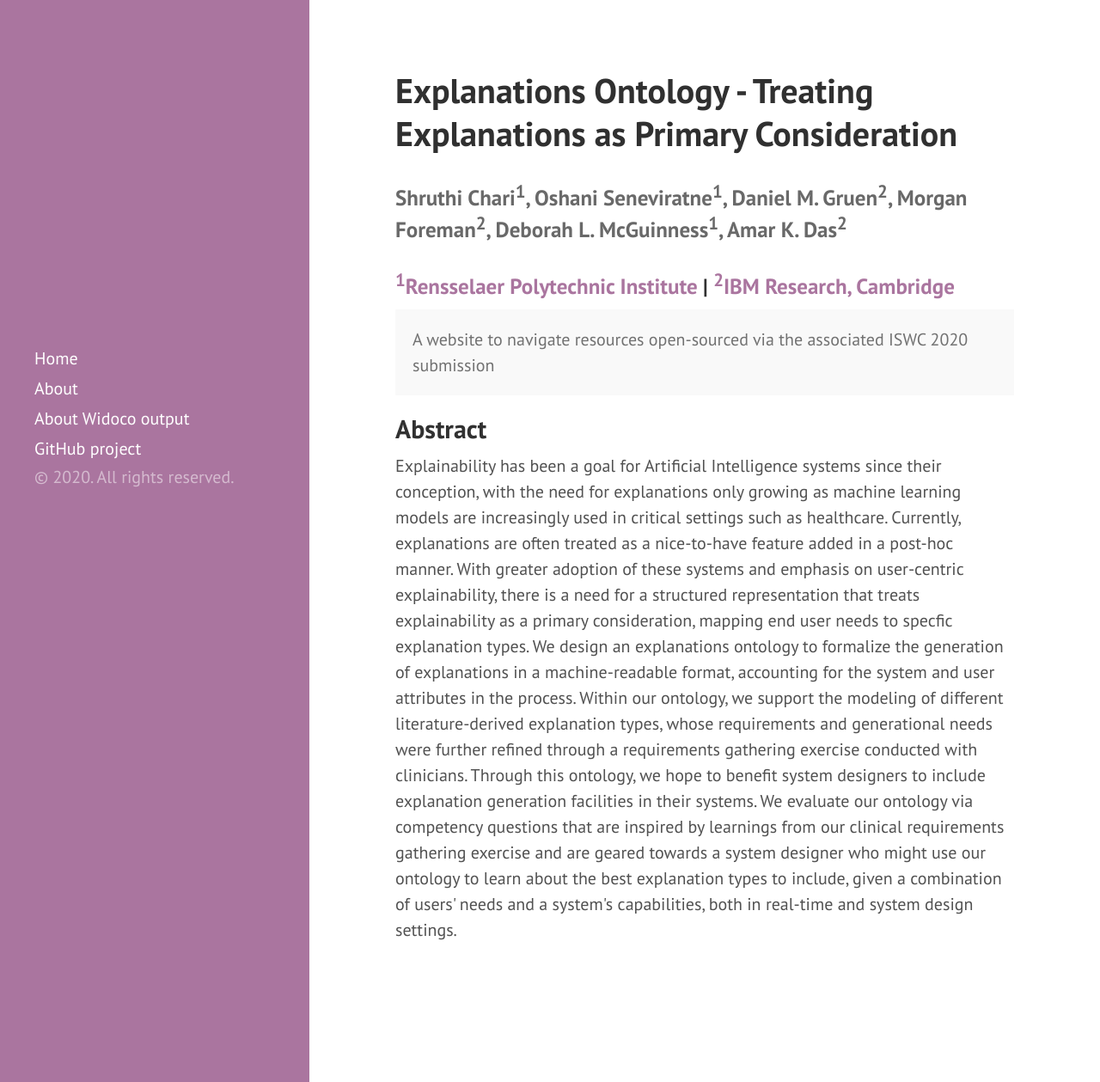
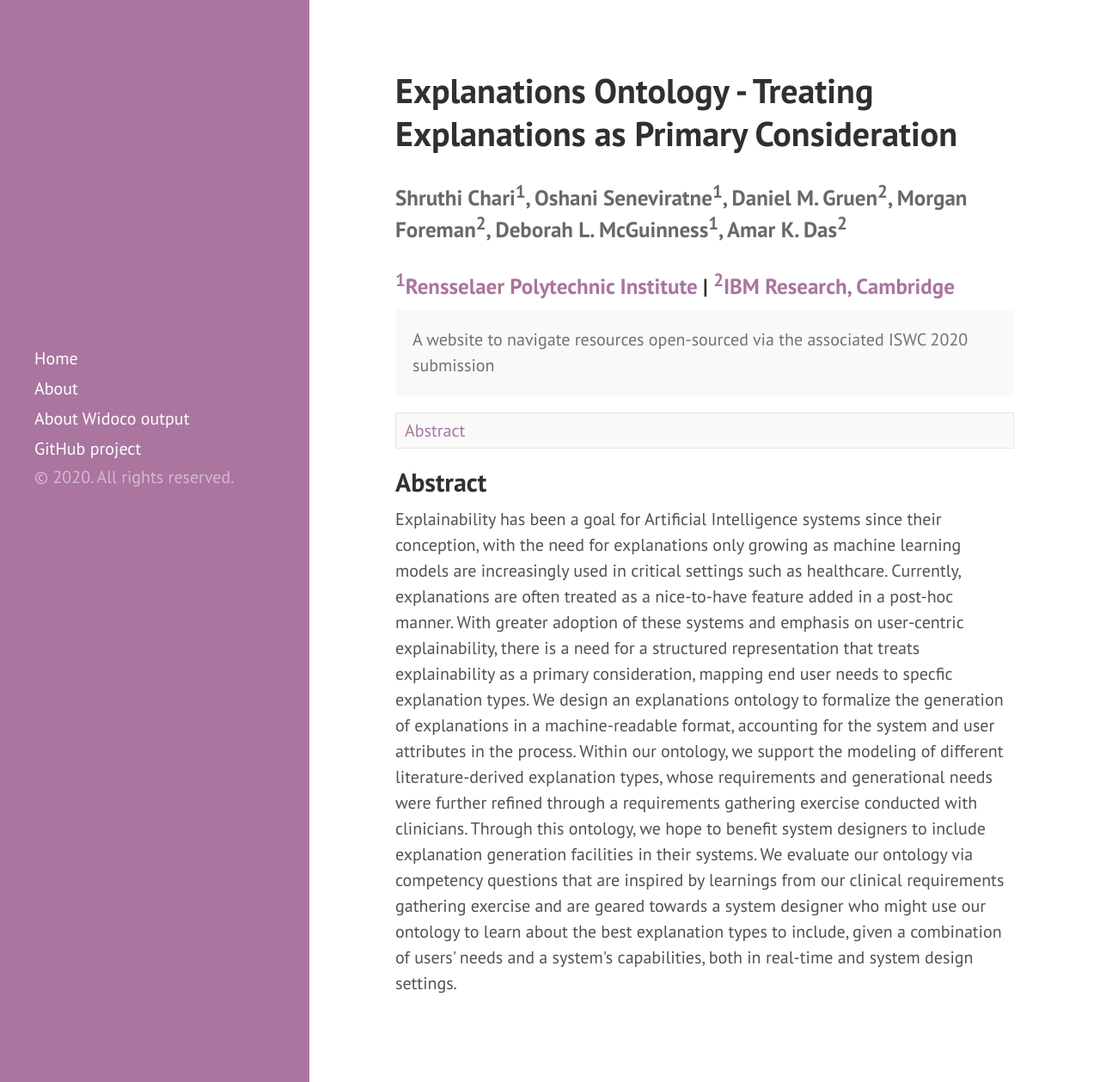
Before and after one commit to tetherless-world/explanation-ontology, a Jekyll site: the page built from index.html, in a window 1280 px wide and 1259 px high. Shown: the whole window at 86% size. Built offline with Jekyll 4.4.1, drawn with Linux system fonts in a browser that asks for light colours; Markdown is read by kramdown in place of the engine named in the settings; the list of posts is cut into pages by our own code.

Commit message:
Update index.html

```diff
--- a/index.html
+++ b/index.html
@@ -7,8 +7,19 @@ title: Explanations Ontology - Treating Explanations as Primary Consideration
 <h3 style="color:dimgrey;">Shruthi Chari<sup>1</sup>, Oshani Seneviratne<sup>1</sup>, Daniel M. Gruen<sup>2</sup>, Morgan Foreman<sup>2</sup>, Deborah L. McGuinness<sup>1</sup>, Amar K. Das<sup>2</sup></h3>
 <h3><a href="https://www.rpi.edu/"><sup>1</sup>Rensselaer Polytechnic Institute</a> | <a href="https://www.research.ibm.com/labs/cambridge/"><sup>2</sup>IBM Research, Cambridge</a></h3>
 <p class="message">A website to navigate resources open-sourced via the associated ISWC 2020 submission</p>
+
+<table>
+  <tbody>
+    <tr>
+      <td><a href="#abstract">Abstract</a></td>
+    </tr>
+  </tbody>
+</table>
+
 <article class="mb-5" id="abstract">
 <content>
+
+
 <h2>Abstract</h2>
   <p>Explainability has been a goal for Artificial Intelligence systems since their conception, with the need for explanations only growing as machine learning models are increasingly used in critical settings such as healthcare. Currently, explanations are often treated as a nice-to-have feature added in a post-hoc manner. With greater adoption of these systems and emphasis on user-centric explainability, there is a need for a structured representation that treats explainability as a primary consideration, mapping end user needs to specfic explanation types. We design an explanations ontology to formalize the generation of explanations in a machine-readable format, accounting for the system and user attributes in the process. Within our ontology, we support the modeling of different literature-derived explanation types, whose requirements and generational needs were further refined through a requirements gathering exercise conducted with clinicians. Through this ontology, we hope to benefit system designers to include explanation generation facilities in their systems. We evaluate our ontology via competency questions that are inspired by learnings from our clinical requirements gathering exercise and are geared towards a system designer who might use our ontology to learn about the best explanation types to include, given a combination of users' needs and a system's capabilities, both in real-time and system design settings.</p>
 <ul>
```
